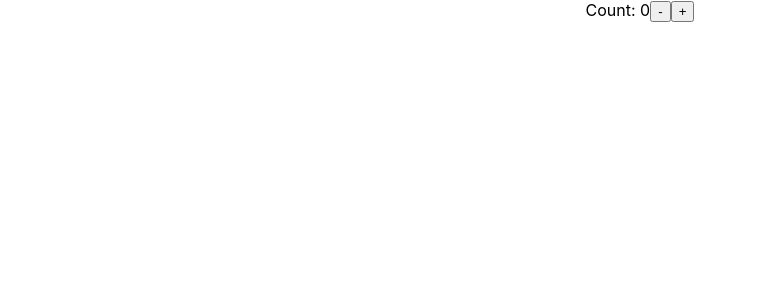
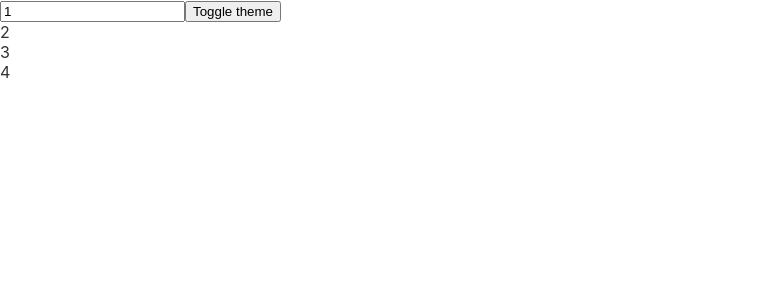
Before and after one commit to phanindravarma412/react-hooks, a React (Create React App) app: page / in a window 1280 px wide. Shown: the top 300 px of the page, without its empty margins (0-757 px from the left). Built offline with nearby package versions, Linux system fonts and the light colour scheme.

Commit message:
learned useCallback hook

```diff
--- a/src/App.js
+++ b/src/App.js
@@ -1,14 +1,15 @@
 import React, { Fragment, createContext } from "react";
 
 import "./App.css";
-import UseReducerExample from "./components/UseReducer/UseReducerExample";
+import UseCallbackExample from "./components/UseCallback/UseCallbackExample";
+
 export const UserContext = createContext();
 
 function App() {
   return (
     <Fragment>
       <UserContext.Provider value={"Hello"}>
-        <UseReducerExample />
+        <UseCallbackExample />
       </UserContext.Provider>
     </Fragment>
   );
--- /dev/null
+++ b/src/components/UseCallback/List.js
@@ -0,0 +1,13 @@
+import React, { useEffect, useState } from "react";
+
+const List = (props) => {
+  const [items, setItems] = useState([]);
+
+  useEffect(() => {
+    setItems(props.getItems(1));
+  }, [props, props.getItems]);
+
+  return items.map((item) => <div key={item}>{item}</div>);
+};
+
+export default List;
--- /dev/null
+++ b/src/components/UseCallback/UseCallbackExample.js
@@ -0,0 +1,38 @@
+import React, { useState, useCallback } from "react";
+
+import List from "./List";
+
+const UseCallbackExample = () => {
+  const [number, setNumber] = useState(1);
+
+  const [dark, setDark] = useState(false);
+
+  const getItems = useCallback(
+    (i) => {
+      const input = isNaN(number) ? 0 : number;
+      return [input + i, input + 1 + i, input + 2 + i];
+    },
+    [number]
+  );
+
+  const theme = {
+    backgroundColor: dark ? "#333" : "#fff",
+    color: dark ? "#fff" : "#333",
+  };
+
+  return (
+    <div style={theme}>
+      <input
+        type="number"
+        value={number}
+        onChange={(e) => setNumber(parseInt(e.target.value))}
+      />
+      <button onClick={() => setDark((prevDark) => !prevDark)}>
+        Toggle theme
+      </button>
+      <List getItems={getItems} />
+    </div>
+  );
+};
+
+export default UseCallbackExample;
```
